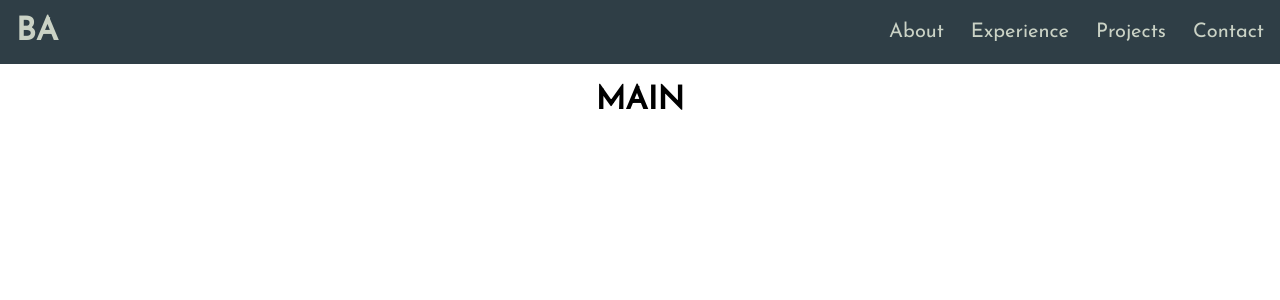
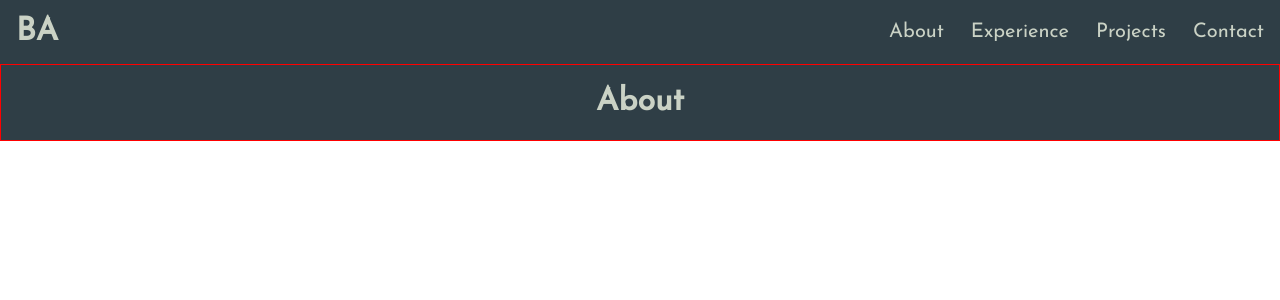
Before and after one commit to bulabd/Portfolio, a React (Create React App) app: page / in a window 1280 px wide. Shown: the top 300 px of the page. Built offline with nearby package versions, Linux system fonts and the light colour scheme.

Commit message:
Create an about section

```diff
--- /dev/null
+++ b/src/components/Main/About.js
@@ -0,0 +1,9 @@
+import './About.css';
+
+export default function About() {
+  return (
+    <div className='about'>
+      <h1>About</h1>
+    </div>
+  );
+}
--- a/src/components/Main/Main.css
+++ b/src/components/Main/Main.css
@@ -0,0 +1,5 @@
+.main {
+  border: 1px red solid;
+  background-color: #2F3E46;
+  color: #CAD2C5;
+}
--- a/src/components/Main/Main.js
+++ b/src/components/Main/Main.js
@@ -1,9 +1,10 @@
 import './Main.css';
+import About from './About.js';
 
 export default function Main() {
   return (
     <div className='main'>
-      <h1>MAIN</h1>
+      <About />
     </div>
   );
 }
```
Also changed, not shown: src/components/Main/About.css (added).
